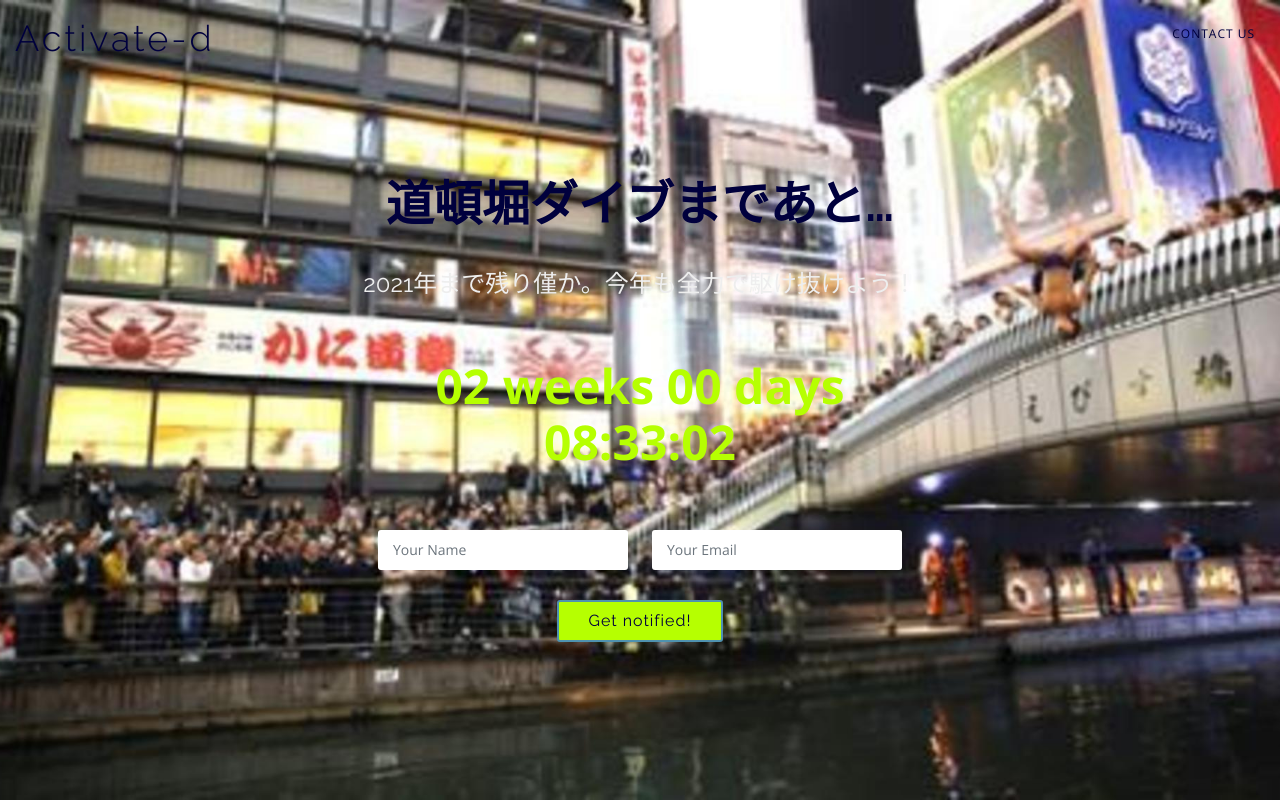
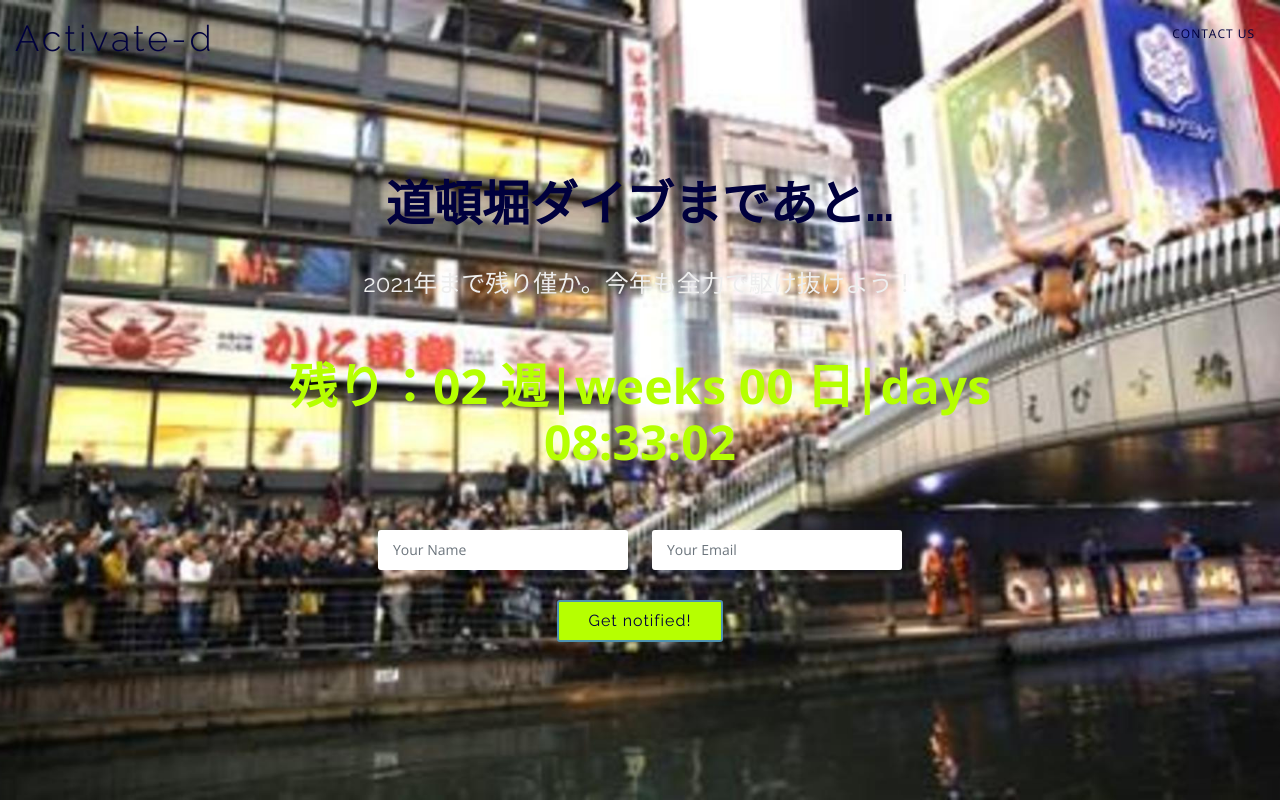
Before and after one commit to takagotch/o2808, a plain HTML site: page index.html in a window 1280 px wide. Shown: the top 802 px of the page. Drawn offline with nearby package versions, Linux system fonts and the light colour scheme.

Commit message:
Update index.html

```diff
--- a/index.html
+++ b/index.html
@@ -55,7 +55,7 @@
     <div class="hero-container">
       <h1>道頓堀ダイブまであと…</h1>
       <h2>2021年まで残り僅か。今年も全力で駆け抜けよう！</h2>
-      <div class="countdown" data-count="2021/01/01" data-template="%w weeks %d days <br> %H:%M:%S"></div>
+      <div class="countdown" data-count="2021/01/01" data-template="残り：%w 週|weeks %d 日|days <br> %H:%M:%S"></div>
 
       <form action="forms/notify.php" method="post" role="form" class="php-email-form">
         <div class="row no-gutters">
```
